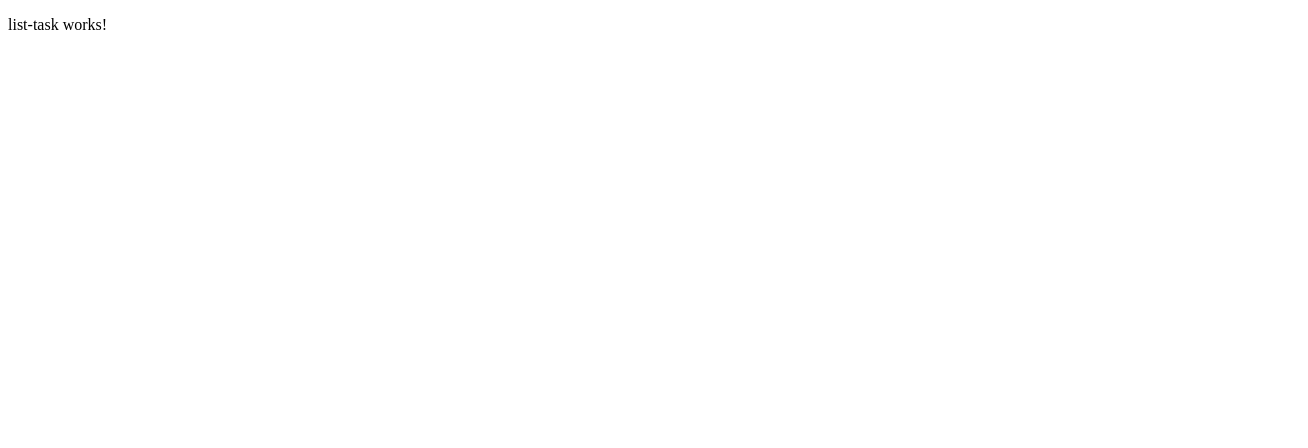
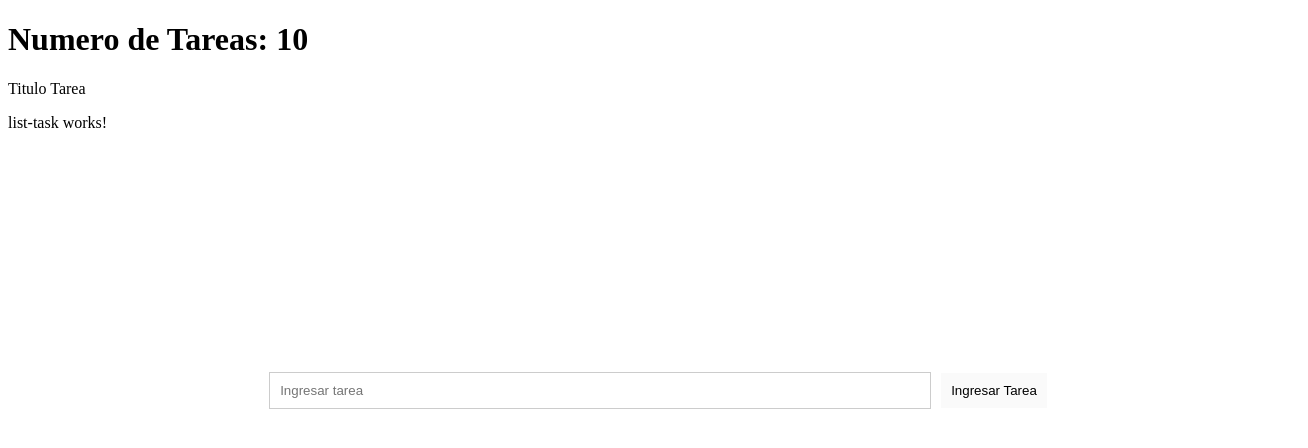
Before and after one commit to LucasEsca/AngularEdutin, an Angular app: page / in a window 1280 px wide. Shown: the top 448 px of the page, 1308 px wide, since content can reach past the window. Built offline with nearby package versions, Linux system fonts and the light colour scheme.

Commit message:
Unidad 2.4 clase 1

```diff
--- a/src/app/Components/AddTask/add.component.html
+++ b/src/app/Components/AddTask/add.component.html
@@ -0,0 +1,7 @@
+<h1>Numero de Tareas: {{numberTask}}</h1>
+<span> Titulo Tarea {{titleTask}}</span>
+
+<div class="container_input">
+    <input (input)="sendTask()" type="text" placeholder="Ingresar tarea" name="" id="" [(ngModel)]="titleTask">
+    <button (click)="sendTask()" [disabled]="activedButton">Ingresar Tarea</button>
+</div>
--- a/src/app/Components/AddTask/add.component.scss
+++ b/src/app/Components/AddTask/add.component.scss
@@ -0,0 +1,25 @@
+.container_input{
+    width: 100%;
+    height: 100vh;
+    position: absolute;
+    bottom: 0;
+    padding: 10px;
+    display: flex;
+    align-items: center;
+    justify-content: center;
+
+    input{
+        width: 50%;
+        border: 1px solid #ccc;
+        outline: none;
+        padding: 10px;
+    }
+
+    button{
+        margin-left: 10px;
+        padding: 10px;
+        border: none;
+        outline: none;
+        color: black;
+    }
+}
--- a/src/app/Components/AddTask/add.component.ts
+++ b/src/app/Components/AddTask/add.component.ts
@@ -1,4 +1,4 @@
-import { Component, OnInit } from "@angular/core";
+import { Component } from "@angular/core";
 
 @Component({
     selector : 'app-addTask',
@@ -9,4 +9,18 @@
 })
 
 export class AddComponent {
+
+    numberTask: number = 10
+    titleTask: string = ''
+    activedButton: boolean = true
+
+    sendTask(){
+        const sixeTitlteTask=this.titleTask.split('')
+        if(sixeTitlteTask.length > 0){
+            this.activedButton = false
+        }else{
+            this.activedButton = true
+        }
+        console.log('Tarea enviada con exito! $(this.titleTask)')
+    }
 }
--- a/src/app/app.module.ts
+++ b/src/app/app.module.ts
@@ -1,5 +1,6 @@
 import { NgModule } from '@angular/core';
 import { BrowserModule, provideClientHydration } from '@angular/platform-browser';
+import { FormsModule } from '@angular/forms';
 
 import { AppRoutingModule } from './app-routing.module';
 import { AppComponent } from './app.component';
@@ -14,7 +15,8 @@
   ],
   imports: [
     BrowserModule,
-    AppRoutingModule
+    AppRoutingModule,
+    FormsModule,
   ],
   providers: [
     provideClientHydration()
```
